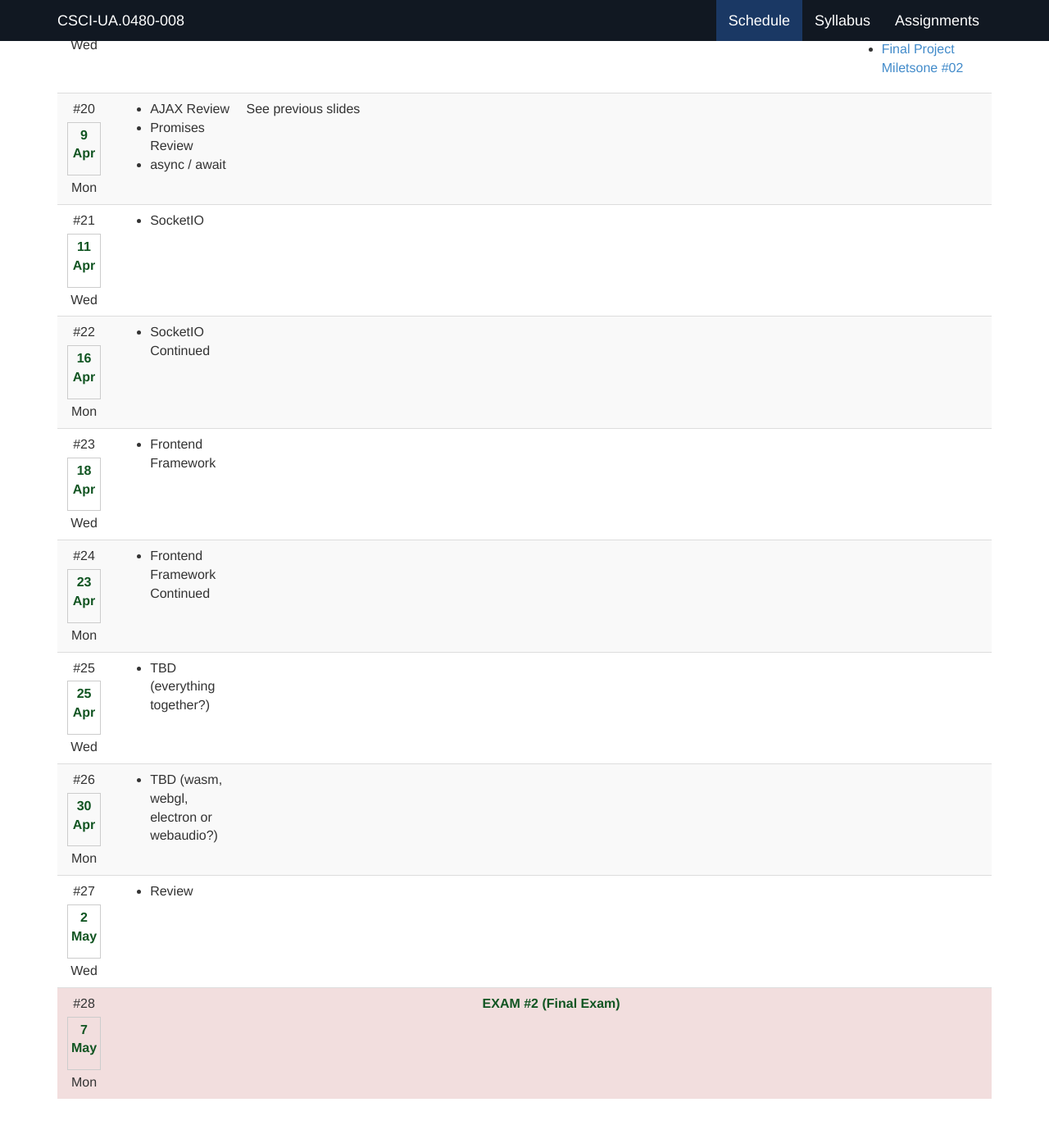
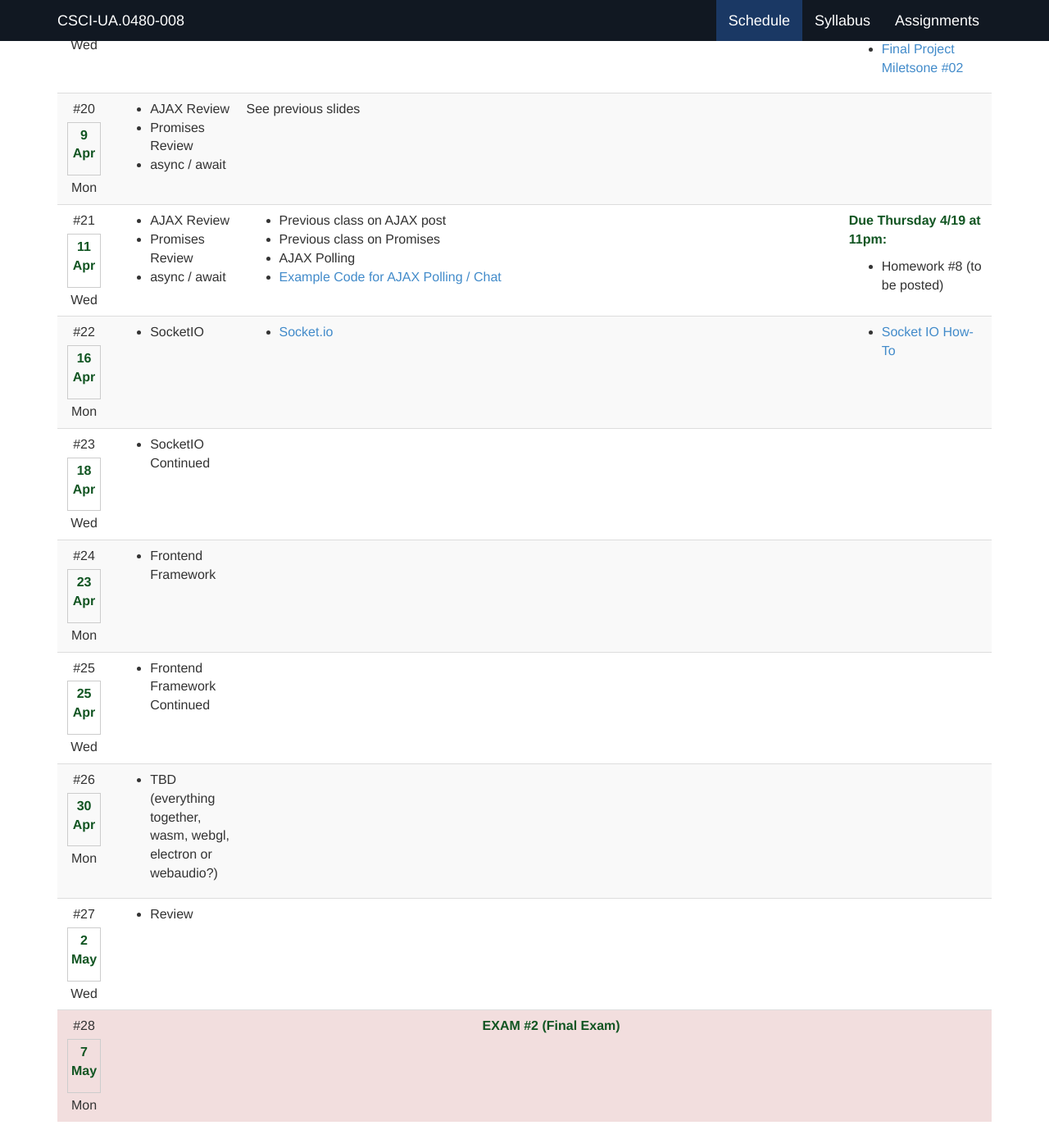
Before and after one commit to foureyes/csci-ua.0480-spring2018-008, a Jekyll site: the page built from index.markdown, in a window 1280 px wide and 1400 px high, scrolled down 6414 px. Shown: the whole window at 82% size. Built offline with Jekyll 4.4.1, drawn with Linux system fonts in a browser that asks for light colours.

Commit message:
fix up schedule and final project stuffs

```diff
--- a/_data/schedule.csv
+++ b/_data/schedule.csv
@@ -416,17 +416,24 @@ Password Hashing
 ,,20,9-Apr,Mon,"* AJAX Review
 * Promises Review
 * async / await",See previous slides,,,
-y,,21,11-Apr,Wed,* SocketIO,,,"Socket I/O Lab Today
-__Due Wednesday 4/18 at 11pm:__
+,,21,11-Apr,Wed,"* AJAX Review
+* Promises Review
+* async / await","* Previous class on AJAX post
+* Previous class on Promises
+* AJAX Polling
+* [Example Code for AJAX Polling / Chat](code/chat.zip)
+",,"__Due Thursday 4/19 at 11pm:__
 
-* Final Project",m2 due
-y,,22,16-Apr,Mon,* SocketIO Continued,,,,
-y,,23,18-Apr,Wed,* Frontend Framework  ,,,"__Due Wednesday 4/25 at 11pm:__
+* Homework #8 (to be posted)",m2 due
+,,22,16-Apr,Mon,* SocketIO, * [Socket.io](slides/23/socketio.html),,"
+* [Socket IO How-To](http://socket.io/docs/)
+",
+y,,23,18-Apr,Wed,* SocketIO Continued,,,"__Due Wednesday 4/25 at 11pm:__
 
 * [Homework #9](homework/09.html)
 * (Frontend Framework)",m3 due
-y,,24,23-Apr,Mon,* Frontend Framework Continued,,,,
-y,,25,25-Apr,Wed,* TBD (everything together?),,,,m4 due
-y,,26,30-Apr,Mon,"* TBD (wasm, webgl, electron or webaudio?)",,,,
+y,,24,23-Apr,Mon,* Frontend Framework  ,,,,
+y,,25,25-Apr,Wed,* Frontend Framework Continued,,,,m4 due
+y,,26,30-Apr,Mon,"* TBD (everything together, wasm, webgl, electron or webaudio?)",,,,
 y,,27,2-May,Wed,* Review,,,,
 ,exam,28,7-May,Mon,EXAM #2 (Final Exam),,,,
--- a/final-project.markdown
+++ b/final-project.markdown
@@ -32,7 +32,7 @@ pre {
 	<div class="panel-heading">Final Project</div>
 	<div class="panel-body" markdown="block">
 
-# Final Project, Due __WED, April 25th at 11pm__
+# Final Project, Due __THU, April 26th at 11pm__
 
 
 ## Overview
```
